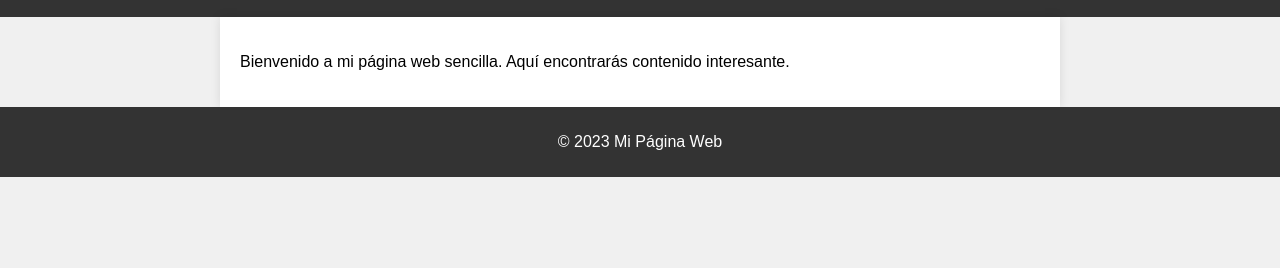
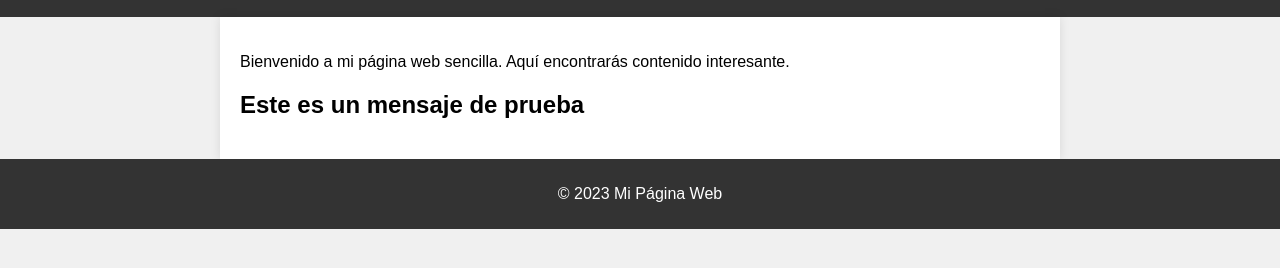
Before and after one commit to darredondoe/AutomatizacionII, a plain HTML site: page index.html in a window 1280 px wide. Shown: the part 60-328 px from the top of the page. Drawn offline with Linux system fonts and the light colour scheme.

Commit message:
Commit de prueba para Jenkins

```diff
--- a/index.html
+++ b/index.html
@@ -12,6 +12,7 @@
     </header>
     <main>
         <p>Bienvenido a mi página web sencilla. Aquí encontrarás contenido interesante.</p>
+        <h2>Este es un mensaje de prueba</h2>
     </main>
     <footer>
         <p>&copy; 2023 Mi Página Web</p>
```
